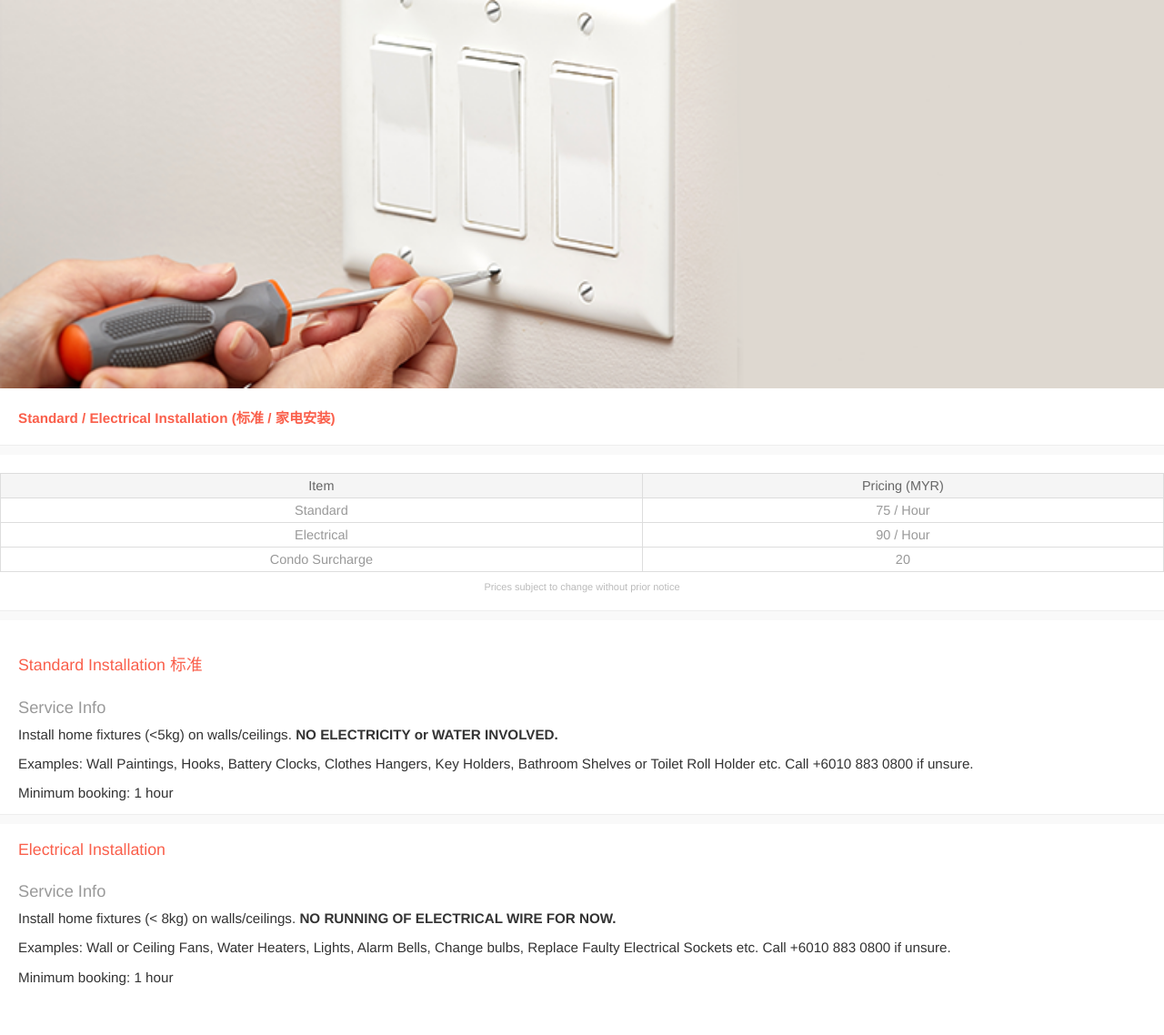
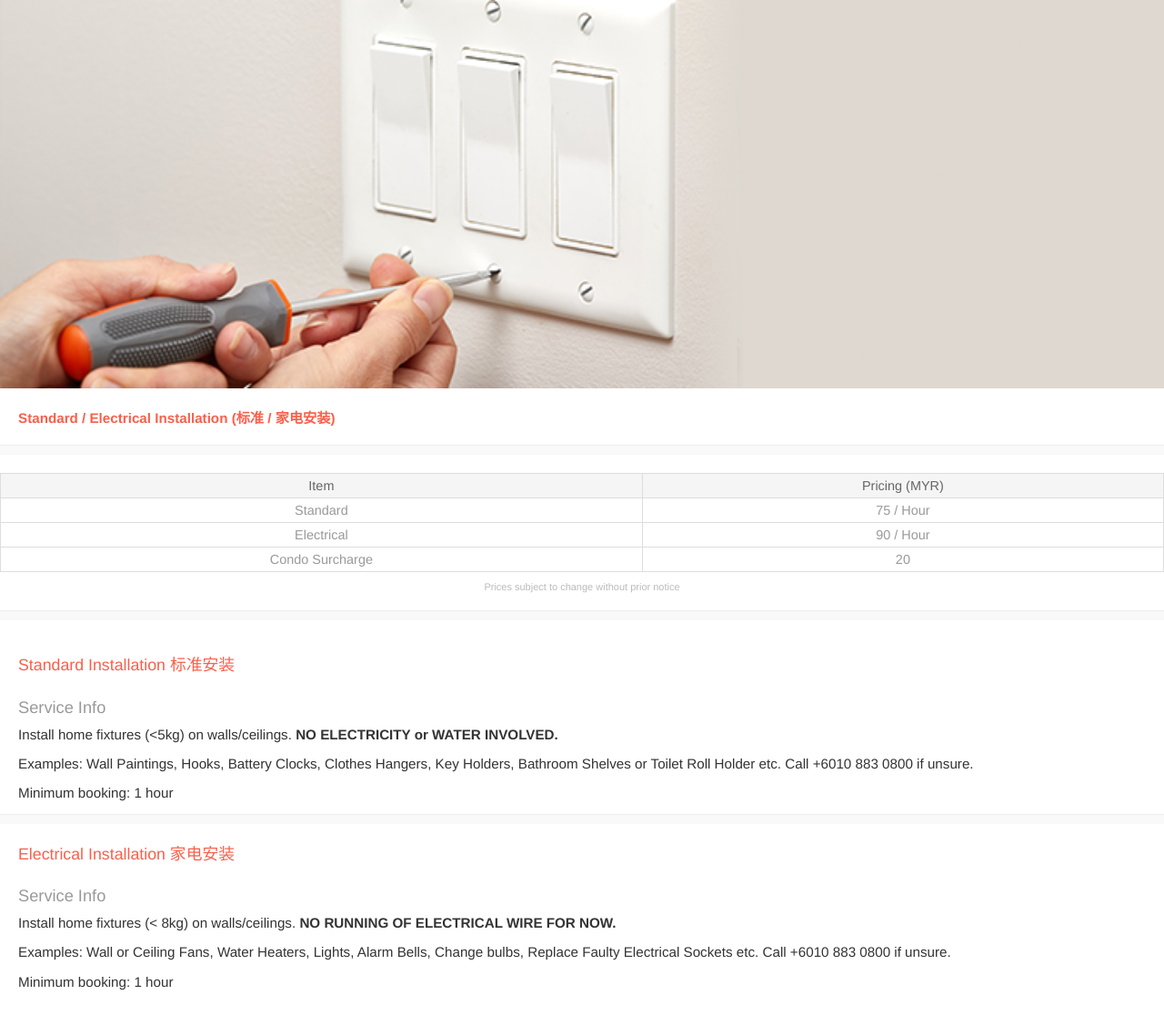
Before and after one commit to blooms-singapore/pages, a Jekyll site: the page built from en/services/installation.html, in a window 1280 px wide. Shown: the whole page at 91% size. Built offline with Jekyll 4.4.1, drawn with Linux system fonts in a browser that asks for light colours.

Commit message:
Update installation.html

```diff
--- a/en/services/installation.html
+++ b/en/services/installation.html
@@ -5,7 +5,7 @@ layout: service
 <br>
 <div class="gap">
 
-  <h3>Standard Installation 标准</h3>
+  <h3>Standard Installation 标准安装</h3>
 
   <!-- <div class='example'>
     <strong>Example:</strong><br>
@@ -29,7 +29,7 @@ Examples: Wall Paintings, Hooks, Battery Clocks, Clothes Hangers, Key Holders, B
 <div class="divider"></div>
 
 <div class="gap">
-  <h3>Electrical Installation</h3>
+  <h3>Electrical Installation 家电安装</h3>
 
   <!-- <div class='example'>
     <strong>Example:</strong><br>
```
